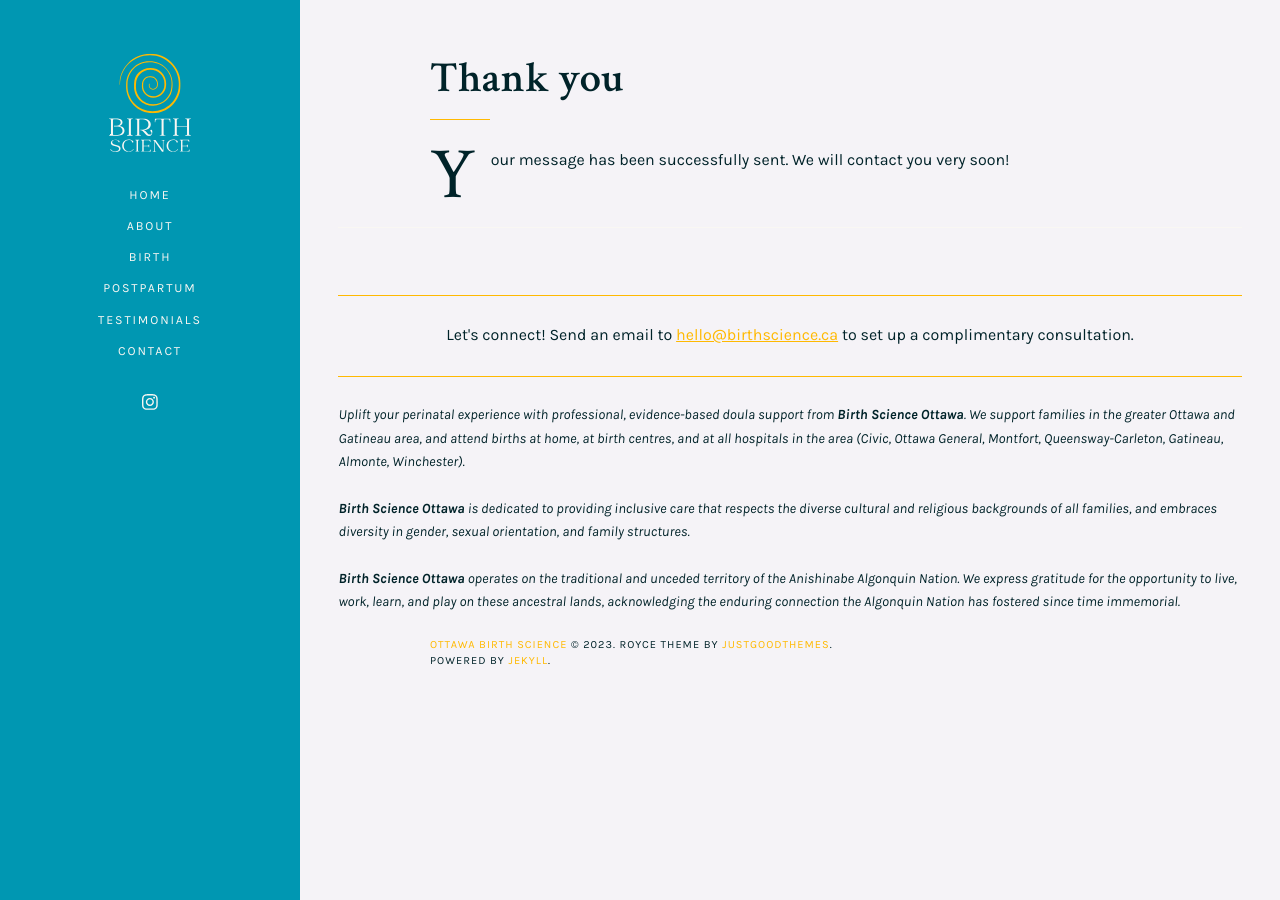
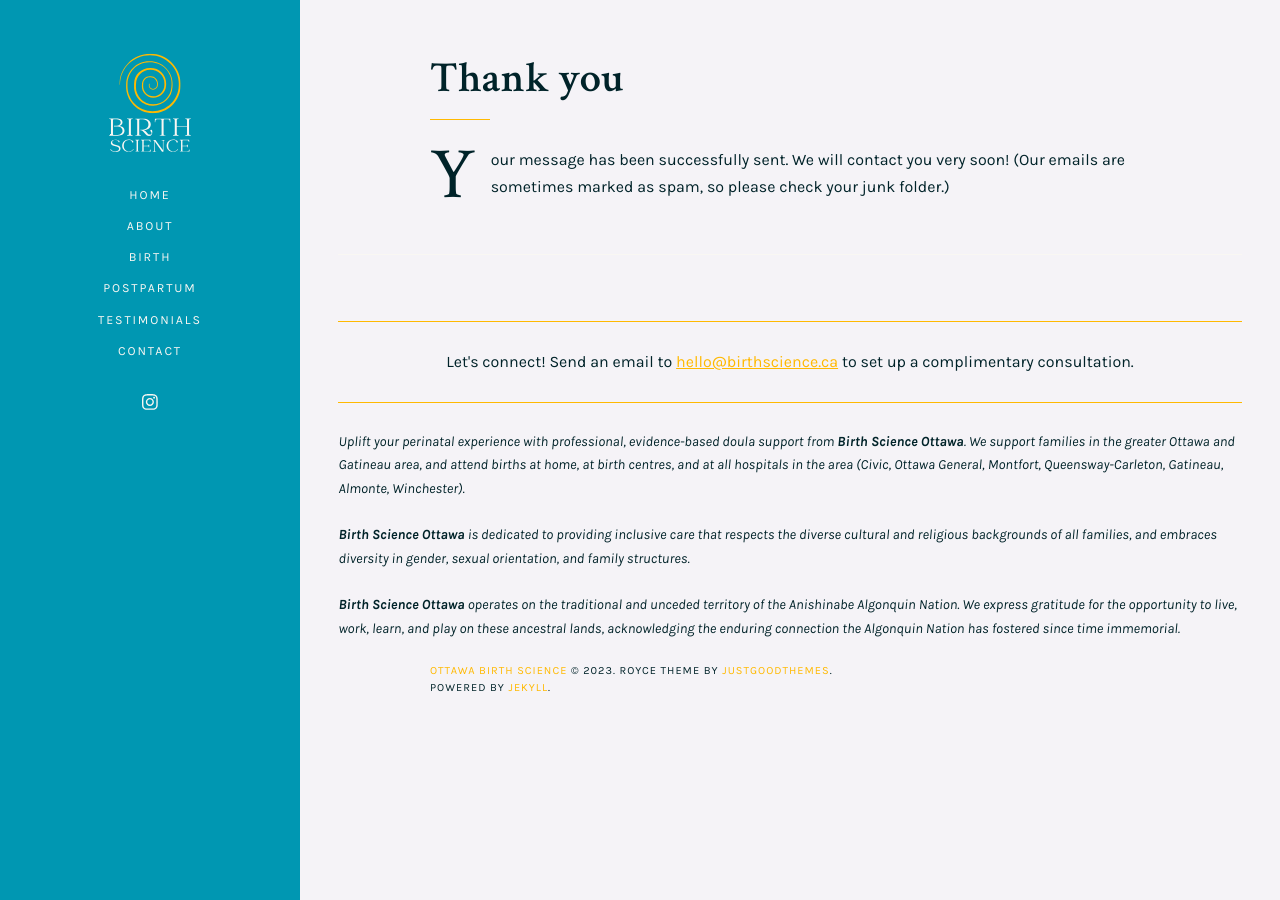
Before and after one commit to mch3rry/mypage, a Jekyll site: the page built from thank-you.html, in a window 1280 px wide. Built offline with Jekyll 4.4.1, drawn with Linux system fonts in a browser that asks for light colours.

Commit message:
Update _config.yml

```diff
--- a/_config.yml
+++ b/_config.yml
@@ -19,7 +19,7 @@ ga_analytics:
 # Contact form setings
 email: hello@birthscience.ca
 contact_page_description: "Get in touch to arrange a complimentary consultation with Danielle McEachern, and learn how compassionate doula support can uplift your birth and postpartum experience."
-thankyou_page_description: "Your message has been successfully sent. We will contact you very soon!"
+thankyou_page_description: "Your message has been successfully sent. We will contact you very soon! (Our emails are sometimes marked as spam, so please check your junk folder.)"
 
 # Social links
 #twitter:
```
